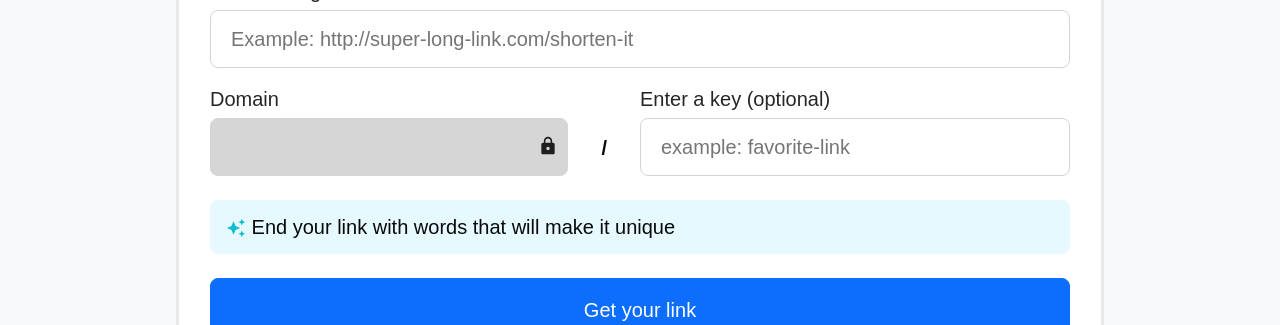
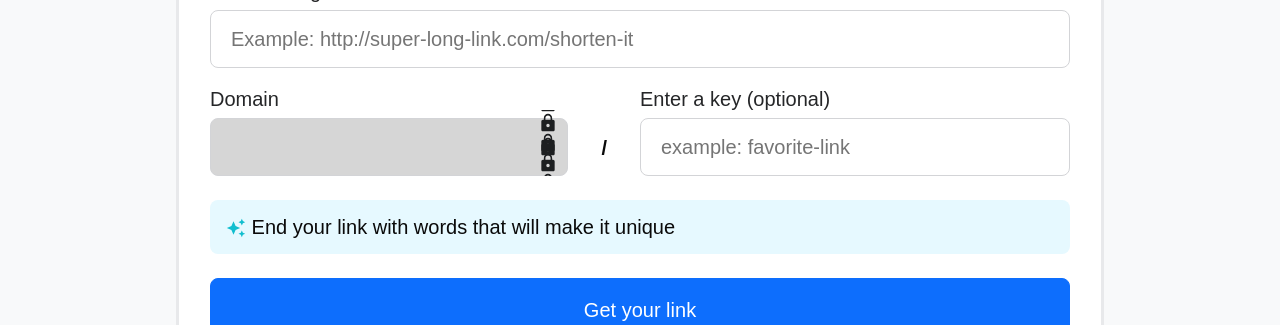
Before and after one commit to T-K-Patel/url_snip, a Django app: page /temp/ in a window 1280 px wide. Shown: the part 235-560 px from the top of the page. Run offline with Django 4.2, Linux system fonts and the light colour scheme.

Commit message:
Bug Fixes

```diff
--- a/URLSnip/templates/link.html
+++ b/URLSnip/templates/link.html
@@ -7,9 +7,9 @@
             <p><strong>Original URL:</strong> <a href="{{url.url}}" style="color: inherit; word-break: break-all;">{{url.url}}</a></p>
             <p><strong>Time Created:</strong> {{url.created}}</p>
         </div>
-        <button class="btn btn-primary btn-copy" id="{{url.alias}}"
+        <button class="btn btn-primary btn-copy my-2" id="{{url.alias}}"
             onclick="copyToClipboard('{{host}}{{url.alias}}', '{{url.alias}}')">Copy</button>
-        <button class="btn btn-success btn-share" onclick="shareToWhatsApp('{{host}}{{url.alias}}')">Share on
+        <button class="btn btn-success btn-share my-2" onclick="shareToWhatsApp('{{host}}{{url.alias}}')">Share on
             WhatsApp</button>
         <div class="help-text" id="helpText2">Copy successful!</div>
     </div>
--- a/URLSnip/templates/url_short_form.html
+++ b/URLSnip/templates/url_short_form.html
@@ -27,6 +27,32 @@
         background-color: #f8f9fa;
         margin: 0;
         padding: 0;
+    }
+
+    .disabled-input {
+        position: relative;
+        z-index: 1;
+    }
+
+    .disabled-input input {
+        position: relative;
+        z-index: 1;
+    }
+
+    .lock-label {
+        content: "";
+        display: flex;
+        align-items: center;
+        width: 20px;
+        padding-top: 8px;
+        height: 100%;
+        position: absolute;
+        right: 10px;
+        top: 0;
+        /* bottom: 50%; */
+        background-image: url(../images/lock.svg);
+        background-position: center center;
+        z-index: 1000;
     }
 </style>
 
@@ -76,10 +102,15 @@
                                         <div class="w-100 d-md-flex justify-content-between">
                                             <div class="col-md-5 col-12 m-0 mb-4 mb-md-0">
                                                 <label for="custom-domain-disabled">Domain<br>
-                                                    <input type="text"
-                                                        style="background-color: rgb(214, 214, 214); color: black; padding-right: 35px;"
-                                                        id="custom-domain-disabled" disabled="true" name="domain"
-                                                        value="{{domain}}">
+                                                    <div class="disabled-input">
+                                                        <div class="lock-label">
+                                                            <img src="{% static 'images/lock.svg' %}" alt="">
+                                                        </div>
+                                                        <input type="text" class=""
+                                                            style="background-color: rgb(214, 214, 214); color: black; padding-right: 35px;"
+                                                            id="custom-domain-disabled" disabled="true" name="domain"
+                                                            value="{{domain}}">
+                                                    </div>
                                                 </label>
                                             </div>
                                             <div class="d-none d-md-flex flex-column justify-content-evenly fw-bold m-0 mb-0"
--- a/URLSnip/views.py
+++ b/URLSnip/views.py
@@ -96,7 +96,7 @@ def App(request):
                     return render(request, 'url_short_form.html', {'urls': urls, "domain": getDomain(host), 'host': host, "data": data})
                 else:
                     if auto:
-                        del data['alias']
+                        data['alias'] = ""
                     return render(request, 'url_short_form.html', {'urls': urls, "domain": getDomain(host), 'host': host, "data": data, "error": {"other": "Some error occured"}}, status=500)
 
             if not auto and serializer.errors.get('alias'):
@@ -105,14 +105,12 @@ def App(request):
                 else:
                     error = "Invalid key."
                 if auto:
-                    del data['alias']
+                    data['alias'] = ""
                 return render(request, 'url_short_form.html', {'urls': urls, "domain": getDomain(host), 'host': host, 'data': data, "error": {"alias": error}}, status=400)
             if auto:
-                del data['alias']
+                data['alias'] = ""
             error = {"url": "Invalid Url"}if serializer.errors['url'] else {
                 "other": "Some error occured"}
-            if auto:
-                del data['alias']
             return render(request, 'url_short_form.html', {'urls': urls, "domain": getDomain(host), 'host': host, 'data': data, "error": error}, status=400)
 
     return render(request, 'url_short_form.html', {'urls': urls, "domain": getDomain(host), 'host': host})
--- a/static/css/style.css
+++ b/static/css/style.css
@@ -27,7 +27,7 @@ section.free-hook-block .block-content {
     margin: 0 auto;
 }
 
-label[for='custom-domain-disabled']::after {
+/* label[for='custom-domain-disabled']::after {
     content: "";
     display: block;
     width: 20px;
@@ -36,13 +36,7 @@ label[for='custom-domain-disabled']::after {
     right: 10px;
     bottom: 20px;
     background-image: url(../images/lock.svg);
-}
-
-#custom-domain-disabled-lock {
-    width: 2rem;
-    background-image: url(../images/stars.svg);
-}
-
+} */
 
 section.free-hook-block .block-content .tabs {
     background: transparent;
```
Also changed, not shown: URLSnip/models.py (+17 -4 lines), URLSnip/migrations/0002_alter_shorturl_url.py (added).
